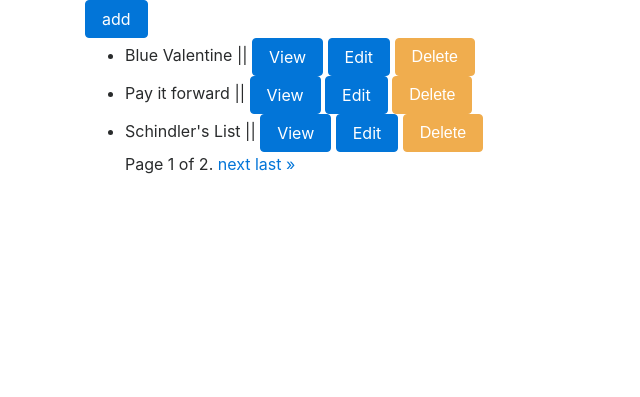
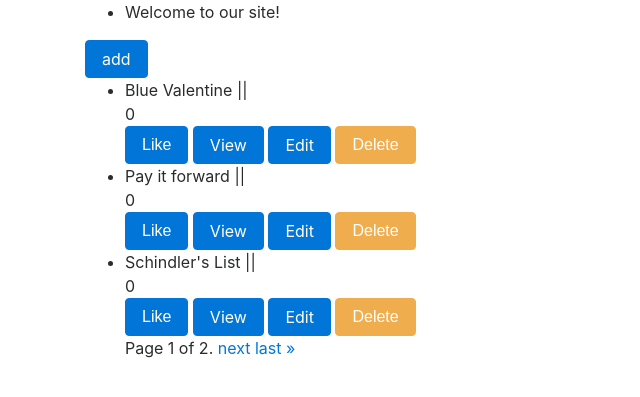
Before and after one commit to ghost-account-1/coding_activity_2, a Django app: page /list/ in a window 1280 px wide. Shown: the top 397 px of the page, without its empty margins (0-640 px from the left). Run offline with Django 3.2, Linux system fonts and the light colour scheme; data comes from the database, SQL or seed files in the repository; some libraries are stand-ins or nearby versions.

Commit message:
Basic Likes and Last Visited
    - Likes On the list page, add a "Like" button beside each
        movie title to let any user "like" a particular movie
        title. The web page must not reload when like button is
        clicked. It must be an asynchronous request. User may be
        able to like a movie title multiple times. (TIP: Use AJAX.)

    - Last Visited At the top of the list page, let the user know
        the date and time when he/she last visited the site.
        Display a message saying, "Welcome back! You’ve visited
        this page last ______". (This must work for anonymous
        users. No login required.) If it’s a new user who has
        not visited the site before, show a "Welcome to our
        site!" message instead. (TIP: Use django sessions.)

```diff
--- a/app/models.py
+++ b/app/models.py
@@ -3,6 +3,7 @@ from django.urls import reverse
 
 class Movies(models.Model):
     title = models.CharField(blank=False, max_length=60)
+    like = models.IntegerField(blank=False, default=0)
     is_active = models.BooleanField(default=True, max_length=60)
 
     class Meta:
@@ -12,8 +13,12 @@ class Movies(models.Model):
         return self.title
 
     def get_absolute_url(self):
-            return reverse('detail', kwargs={'pk': self.pk})
+        return reverse('detail', kwargs={'pk': self.pk})
 
     def soft_delete(self):
         self.is_active = False
         self.save()
+
+    def like_movie(self):
+        self.like = self.like + 1
+        self.save()
--- a/app/templates/app/movies_list.html
+++ b/app/templates/app/movies_list.html
@@ -1,9 +1,17 @@
 {% extends 'base.html' %}
 {% block content %}
+{% if messages %}
+<ul class="messages">
+    {% for message in messages %}
+    <li{% if message.tags %} class="{{ message.tags }}"{% endif %}>{{ message }}</li>
+    {% endfor %}
+</ul>
+{% endif %}
 <a class="btn btn-primary" id="add" href="{% url 'add' %}" role="button">add</a>
 <ul>
 {% for movie in object_list %}
-    <li>{{ movie.title }} ||
+<li>{{ movie.title }} || <div id="{{ movie.id }}"><span>{{ movie.like }}</span><div>
+            <button type="button" class="btn btn-primary js-like-button" data-url="{% url 'like' movie.id %}" data-movie-id="{{ movie.id }}">Like</button>
         <a class="btn btn-primary" id="view" href="{% url 'detail' movie.id %}" role="button">View</a>
         <a class="btn btn-primary" id="edit" href="{% url 'edit' movie.id %}" role="button">Edit</a>
         <button type="button" class="btn btn-warning js-soft-delete" data-url="{% url 'delete' movie.id %}">Delete</button>
@@ -70,5 +78,24 @@
             $('#js-modal-form').attr('action', btn.attr("data-url"));
             return false
         });
+
+        $(".js-like-button").click(function () {
+            var btn = $(this);
+            var token = '{{csrf_token}}';
+            var l_url = btn.attr("data-url");
+            var movie_id = btn.attr("data-movie-id");
+            var l_id = "#"+movie_id+" span";
+            $.ajax({
+                headers: { "X-CSRFToken": token },
+                url: l_url,
+                type: 'post',
+                dataType: 'json',
+                success: function (data) {
+                    //update like
+                    $(l_id).text(data['likes']);
+                }
+            });
+            return false
+        });
     </script>
 {% endblock %}
--- a/app/views.py
+++ b/app/views.py
@@ -1,17 +1,39 @@
+from datetime import datetime
 from django.shortcuts import render
 from django.http import HttpResponseRedirect, JsonResponse
 from django.urls import reverse_lazy
 from django.views.generic import ListView, DetailView, CreateView, UpdateView, DeleteView
 from django.contrib.messages.views import SuccessMessageMixin
 from app.models import Movies
+from django.contrib import messages
 
 
 # Create your views here.
+class AjaxableResponseMixin:
+    """
+    Mixin to add AJAX support to a form.
+    Must be used with an object-based FormView (e.g. CreateView)
+    """
+    def post(self, request, *args, **kwargs):
+        if self.request.is_ajax():
+            self.object = self.get_object()
+            self.object.like_movie()
+            return JsonResponse({'likes':self.object.like}, status=200)
+        else:
+            return response
+
 class MovieList(ListView):
     model = Movies
     paginate_by = 3
 
     def get_queryset(self):
+        self.request.session.setdefault('history', []).append(datetime.today().strftime('%b %d %Y, %H:%M:%S'))
+        self.request.session.modified = True
+        history = self.request.session['history']
+        if len(history) > 1:
+            messages.add_message(self.request, messages.INFO, 'Welcome back! You’ve visited this page last '+ max(history))
+        else:
+            messages.add_message(self.request, messages.INFO, 'Welcome to our site!')
         return self.model.objects.all().filter(is_active=True)
 
 class MovieDetail(DetailView):
@@ -29,32 +51,12 @@ class MovieEdit(SuccessMessageMixin, UpdateView):
     template_name_suffix = '_update_form'
     success_message = '%(title)s successfully edited!'
 
-class AjaxableResponseMixin:
-    """
-    Mixin to add AJAX support to a form.
-    Must be used with an object-based FormView (e.g. CreateView)
-    """
-    def form_invalid(self, form):
-        response = super().form_invalid(form)
-        if self.request.is_ajax():
-            return JsonResponse(form.errors, status=400)
-        else:
-            return response
+class MovieLike(AjaxableResponseMixin, UpdateView):
+    model = Movies
+    fields = ['like']
+    template_name_suffix = '_like_form'
 
-    def form_valid(self, form):
-        # We make sure to call the parent's form_valid() method because
-        # it might do some processing (in the case of CreateView, it will
-        # call form.save() for example).
-        response = super().form_valid(form)
-        if self.request.is_ajax():
-            data = {
-                'pk': self.object.pk,
-            }
-            return JsonResponse(data)
-        else:
-            return response
-
-class MovieDelete(AjaxableResponseMixin, DeleteView):
+class MovieDelete(DeleteView):
     model = Movies
     success_url = reverse_lazy('list')
 
--- a/project/urls.py
+++ b/project/urls.py
@@ -15,7 +15,7 @@ Including another URLconf
 """
 from django.contrib import admin
 from django.urls import path
-from app.views import MovieList, MovieDetail, MovieAdd, MovieEdit, MovieDelete
+from app.views import MovieList, MovieDetail, MovieAdd, MovieEdit, MovieDelete, MovieLike
 
 urlpatterns = [
     path('admin/', admin.site.urls),
@@ -24,4 +24,5 @@ urlpatterns = [
     path('add/', MovieAdd.as_view(), name='add'),
     path('edit/<int:pk>/', MovieEdit.as_view(), name='edit'),
     path('delete/<int:pk>/', MovieDelete.as_view(), name='delete'),
+    path('like/<int:pk>/', MovieLike.as_view(), name='like'),
 ]
```
Also changed, not shown: app/templates/app/movies_like_form.html (added).
